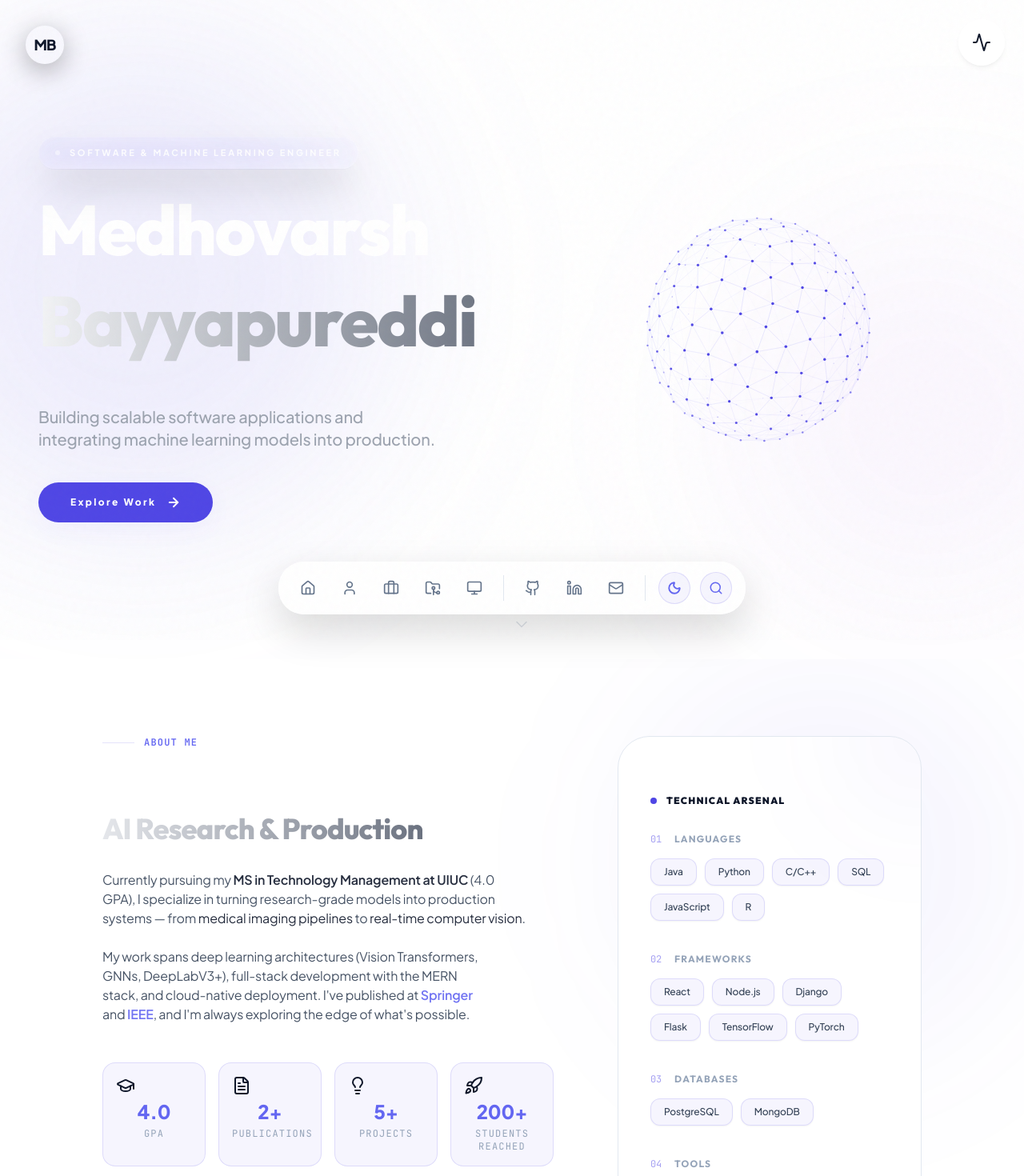
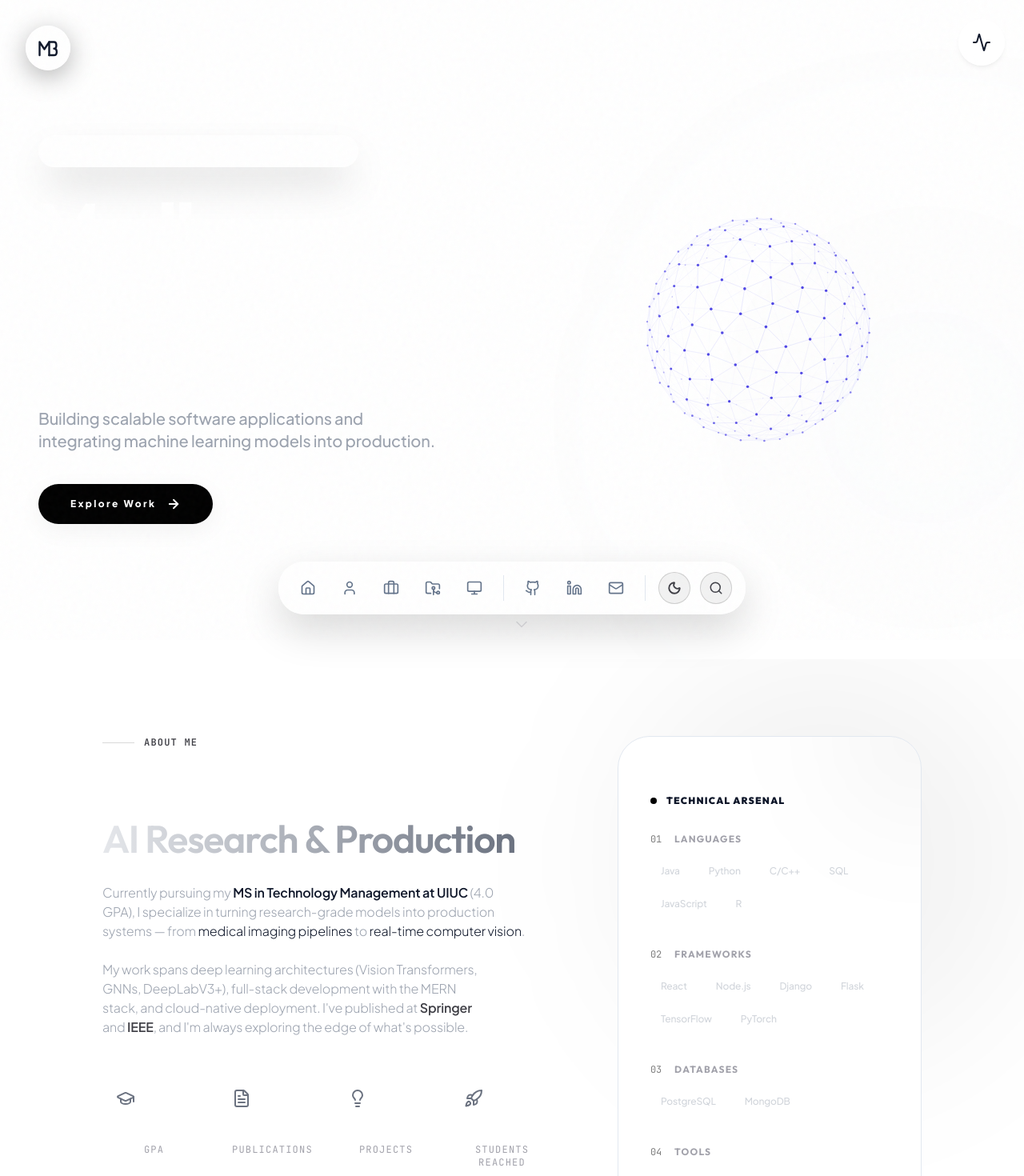
Before and after one commit to Medhovarsh/Medhovarsh-Portfolio, a React (Vite) app: page / in a window 1280 px wide. Shown: the top 1470 px of the page at 80% size. Built offline with nearby package versions, Linux system fonts and the light colour scheme.

Commit message:
style: full Apple/Dyson FAANG aesthetic overhaul, SVg signature logo, deep black theme, and staggered framer text reveals

```diff
--- a/src/components/About.tsx
+++ b/src/components/About.tsx
@@ -57,14 +57,14 @@ const About = () => {
                             <span className="text-xs font-mono tracking-widest font-black uppercase" style={{ color: 'var(--theme-accent-light)' }}>About Me</span>
                         </div>
 
-                        <h2 className="text-3xl md:text-4xl font-extrabold mb-8 tracking-tight leading-tight text-balance text-white">
+                        <h2 className="text-3xl md:text-5xl font-semibold mb-8 tracking-tight leading-tight text-balance text-white">
                             Bridging <br />
                             <span className="text-transparent bg-clip-text bg-gradient-to-r from-gray-200 to-gray-500">
                                 AI Research &amp; Production
                             </span>
                         </h2>
 
-                        <div className="space-y-6 text-sm md:text-base font-normal leading-relaxed" style={{ color: 'var(--theme-text-secondary)', opacity: 0.9 }}>
+                        <div className="space-y-6 text-sm md:text-base font-light leading-relaxed text-gray-400">
                             <p className="text-balance">
                                 Currently pursuing my <strong className="font-semibold" style={{ color: 'var(--theme-text-primary)' }}>MS in Technology Management at UIUC</strong> (4.0 GPA),
                                 I specialize in turning research-grade models into production systems — from
@@ -88,14 +88,10 @@ const About = () => {
                                     viewport={{ once: true }}
                                     transition={{ delay: 0.1 + i * 0.08, duration: 0.5 }}
                                     whileHover={{ y: -3, scale: 1.03 }}
-                                    className="p-4 rounded-2xl text-center"
-                                    style={{
-                                        background: 'var(--theme-accent-surface)',
-                                        border: '1px solid var(--theme-accent-border)',
-                                    }}
+                                    className="p-4 rounded-2xl text-center border border-white/5 bg-transparent"
                                 >
-                                    <div className="text-2xl mb-1">{stat.icon}</div>
-                                    <div className="text-2xl font-black" style={{ color: 'var(--theme-accent-light)' }}>
+                                    <div className="text-2xl mb-1 text-gray-500">{stat.icon}</div>
+                                    <div className="text-3xl font-bold text-white">
                                         <CountUp target={stat.value} suffix={stat.suffix} />
                                     </div>
                                     <div className="text-xs font-mono uppercase tracking-widest mt-1" style={{ color: 'var(--theme-text-muted)' }}>
@@ -140,13 +136,8 @@ const About = () => {
                                         {category.items.map((skill, i) => (
                                             <StaggerItem key={i}>
                                                 <motion.span
-                                                    whileHover={{ y: -3, scale: 1.08, boxShadow: '0 4px 15px rgba(99,102,241,0.25)' }}
-                                                    className="inline-block px-4 py-2 text-xs font-medium rounded-xl transition-all cursor-default shadow-sm"
-                                                    style={{
-                                                        color: 'var(--theme-text-secondary)',
-                                                        background: 'var(--theme-accent-surface)',
-                                                        border: '1px solid var(--theme-accent-border)',
-                                                    }}
+                                                    whileHover={{ scale: 1.05, backgroundColor: 'rgba(255, 255, 255, 0.1)' }}
+                                                    className="inline-block px-3 py-1.5 text-xs font-medium rounded border border-white/10 bg-white/5 text-gray-300 transition-colors cursor-default"
                                                 >
                                                     {skill}
                                                 </motion.span>
--- a/src/components/Hero.tsx
+++ b/src/components/Hero.tsx
@@ -202,24 +202,24 @@ const ParticleSphere = memo(() => {
 
 
 /* ── Animated Headline ── */
-const WordReveal = ({ text }: { text: string }) => (
-    <div className="overflow-hidden">
-        {text.split(' ').map((word, wi) => (
+const WordReveal = ({ text, delayOffset = 0 }: { text: string, delayOffset?: number }) => (
+    <span className="inline-flex overflow-hidden">
+        {text.split('').map((char, ci) => (
             <motion.span
-                key={wi}
-                className="inline-block mr-[0.25em]"
-                initial={{ y: '110%', opacity: 0 }}
-                animate={{ y: 0, opacity: 1 }}
+                key={ci}
+                className="inline-block"
+                initial={{ y: '100%', opacity: 0, filter: 'blur(8px)' }}
+                animate={{ y: 0, opacity: 1, filter: 'blur(0px)' }}
                 transition={{
-                    delay: 0.5 + wi * 0.12,
-                    duration: 0.7,
-                    ease: [0.22, 1, 0.36, 1],
+                    delay: delayOffset + 0.3 + ci * 0.03,
+                    duration: 0.8,
+                    ease: [0.16, 1, 0.3, 1],
                 }}
             >
-                {word}
+                {char === ' ' ? '\u00A0' : char}
             </motion.span>
         ))}
-    </div>
+    </span>
 );
 
 
@@ -269,14 +269,14 @@ const Hero = () => {
                 {/* Ambient Orbs */}
                 <div className="absolute inset-0 z-0 pointer-events-none">
                     <motion.div
-                        className="absolute top-[-10%] left-[-10%] w-[600px] h-[600px] bg-indigo-600/20 rounded-full blur-[100px] opacity-40 mix-blend-screen"
-                        animate={{ scale: [1, 1.08, 1], opacity: [0.3, 0.5, 0.3] }}
-                        transition={{ duration: 8, repeat: Infinity, ease: 'easeInOut' }}
+                        className="absolute top-[-10%] left-[-10%] w-[600px] h-[600px] bg-white/5 rounded-full blur-[120px] opacity-20 mix-blend-screen"
+                        animate={{ scale: [1, 1.05, 1], opacity: [0.1, 0.15, 0.1] }}
+                        transition={{ duration: 10, repeat: Infinity, ease: 'easeInOut' }}
                     />
                     <motion.div
-                        className="absolute bottom-[-10%] right-[-10%] w-[500px] h-[500px] bg-purple-600/15 rounded-full blur-[100px] opacity-40 mix-blend-screen"
-                        animate={{ scale: [1, 1.12, 1], opacity: [0.25, 0.45, 0.25] }}
-                        transition={{ duration: 10, repeat: Infinity, ease: 'easeInOut', delay: 2 }}
+                        className="absolute bottom-[-10%] right-[-10%] w-[500px] h-[500px] bg-gray-500/10 rounded-full blur-[120px] opacity-20 mix-blend-screen"
+                        animate={{ scale: [1, 1.08, 1], opacity: [0.1, 0.2, 0.1] }}
+                        transition={{ duration: 12, repeat: Infinity, ease: 'easeInOut', delay: 2 }}
                     />
                 </div>
 
@@ -304,15 +304,10 @@ const Hero = () => {
 
                                         {/* Animated headline */}
                                         <h1 className="text-5xl sm:text-6xl md:text-7xl lg:text-[5.5rem] font-extrabold tracking-tight leading-tight text-white pb-4">
-                                            <WordReveal text={name.split(' ')[0]} />
-                                            <motion.span
-                                                className="text-transparent bg-clip-text bg-gradient-to-r from-gray-100 to-gray-500 block pt-1 leading-normal"
-                                                initial={{ opacity: 0, y: 20 }}
-                                                animate={{ opacity: 1, y: 0 }}
-                                                transition={{ delay: 0.9, duration: 0.7, ease: [0.22, 1, 0.36, 1] }}
-                                            >
-                                                {name.split(' ')[1]}
-                                            </motion.span>
+                                            <div className="mb-2"><WordReveal text={name.split(' ')[0]} /></div>
+                                            <div className="text-transparent bg-clip-text bg-gradient-to-r from-gray-100 to-gray-500 block leading-normal">
+                                                <WordReveal text={name.split(' ')[1]} delayOffset={0.3} />
+                                            </div>
                                         </h1>
                                     </motion.div>
 
@@ -373,14 +368,12 @@ const Hero = () => {
                                 <span className="w-1.5 h-1.5 rounded-full bg-white/80 animate-pulse" />
                                 {portfolioData.personalInfo.title}
                             </motion.div>
-                            <motion.h1
-                                className="text-4xl sm:text-5xl font-extrabold tracking-tight leading-tight text-balance text-white pb-4"
-                            >
-                                {name.split(' ')[0]} <br />
-                                <span className="text-transparent bg-clip-text bg-gradient-to-r from-gray-100 to-gray-500 pt-1 block leading-normal">
-                                    {name.split(' ')[1]}
-                                </span>
-                            </motion.h1>
+                            <div className="text-4xl sm:text-5xl font-extrabold tracking-tight leading-tight text-balance text-white pb-4">
+                                <div className="mb-2"><WordReveal text={name.split(' ')[0]} /></div>
+                                <div className="text-transparent bg-clip-text bg-gradient-to-r from-gray-100 to-gray-500 block leading-normal">
+                                    <WordReveal text={name.split(' ')[1]} delayOffset={0.3} />
+                                </div>
+                            </div>
                             <motion.p
                                 initial={{ opacity: 0 }}
                                 animate={{ opacity: 1 }}
@@ -416,7 +409,7 @@ const Hero = () => {
             >
                 <ChevronDown size={24} strokeWidth={1.5} />
             </motion.div>
-        </section>
+        </section >
     );
 };
 
--- a/src/components/Logo.tsx
+++ b/src/components/Logo.tsx
@@ -5,10 +5,10 @@ const Logo = () => {
         <motion.a
             href="#home"
             id="logo"
-            className="fixed top-8 left-8 z-50 flex items-center justify-center w-12 h-12 rounded-full backdrop-blur-xl transition-all duration-300 hover:scale-110 hover:shadow-[0_0_25px_rgba(99,102,241,0.25)]"
+            className="fixed top-8 left-8 z-50 flex items-center justify-center w-14 h-14 rounded-full backdrop-blur-2xl transition-all duration-500 hover:scale-110 hover:shadow-[0_0_40px_rgba(255,255,255,0.15)] group"
             style={{
-                background: 'rgba(255, 255, 255, 0.03)',
-                border: '1px solid rgba(255, 255, 255, 0.1)',
+                background: 'var(--theme-glass-bg)',
+                border: '1px solid var(--theme-glass-border)',
                 boxShadow: '0 8px 32px 0 rgba(0, 0, 0, 0.3)',
             }}
             initial={{ opacity: 0, scale: 0.8 }}
@@ -16,9 +16,38 @@ const Logo = () => {
             transition={{ duration: 0.8, ease: "easeOut" }}
             aria-label="Home"
         >
-            <span className="font-extrabold text-lg tracking-tighter" style={{ color: 'var(--theme-text-primary)' }}>
-                MB
-            </span>
+            <svg
+                width="30"
+                height="30"
+                viewBox="0 0 100 100"
+                fill="none"
+                xmlns="http://www.w3.org/2000/svg"
+                style={{ color: 'var(--theme-text-primary)' }}
+                className="transition-colors group-hover:opacity-70"
+            >
+                {/* Letter M */}
+                <motion.path
+                    d="M 15 80 V 25 L 35 55 L 55 25 V 80"
+                    stroke="currentColor"
+                    strokeWidth="8"
+                    strokeLinecap="round"
+                    strokeLinejoin="round"
+                    initial={{ pathLength: 0, opacity: 0 }}
+                    animate={{ pathLength: 1, opacity: 1 }}
+                    transition={{ duration: 1.5, ease: "easeInOut", delay: 0.2 }}
+                />
+                {/* Letter B */}
+                <motion.path
+                    d="M 55 25 H 75 C 88 25 88 52.5 75 52.5 C 90 52.5 90 80 75 80 H 55"
+                    stroke="currentColor"
+                    strokeWidth="8"
+                    strokeLinecap="round"
+                    strokeLinejoin="round"
+                    initial={{ pathLength: 0, opacity: 0 }}
+                    animate={{ pathLength: 1, opacity: 1 }}
+                    transition={{ duration: 1.5, ease: "easeInOut", delay: 0.6 }}
+                />
+            </svg>
         </motion.a>
     );
 };
--- a/src/index.css
+++ b/src/index.css
@@ -5,25 +5,25 @@
 /* ── Theme Variables ── */
 :root {
   /* Dark mode (default) */
-  --theme-bg: #030014;
-  --theme-bg-secondary: #0a0a1a;
-  --theme-surface: rgba(255, 255, 255, 0.01);
+  --theme-bg: #000000;
+  --theme-bg-secondary: #0a0a0a;
+  --theme-surface: rgba(255, 255, 255, 0.02);
   --theme-surface-hover: rgba(255, 255, 255, 0.06);
-  --theme-border: rgba(255, 255, 255, 0.05);
-  --theme-border-hover: rgba(255, 255, 255, 0.15);
+  --theme-border: rgba(255, 255, 255, 0.08);
+  --theme-border-hover: rgba(255, 255, 255, 0.2);
   --theme-text-primary: #ffffff;
-  --theme-text-secondary: #cbd5e1;
-  /* slate-300 */
-  --theme-text-tertiary: #94a3b8;
-  /* slate-400 */
-  --theme-text-muted: #64748b;
-  /* slate-500 */
-  --theme-accent: #6366f1;
-  /* indigo-500 */
-  --theme-accent-light: #818cf8;
-  /* indigo-400 */
-  --theme-accent-surface: rgba(99, 102, 241, 0.1);
-  --theme-accent-border: rgba(99, 102, 241, 0.2);
+  --theme-text-secondary: #a1a1aa;
+  /* zinc-400 */
+  --theme-text-tertiary: #71717a;
+  /* zinc-500 */
+  --theme-text-muted: #52525b;
+  /* zinc-600 */
+  --theme-accent: #ffffff;
+  /* white */
+  --theme-accent-light: #d4d4d8;
+  /* zinc-300 */
+  --theme-accent-surface: rgba(255, 255, 255, 0.05);
+  --theme-accent-border: rgba(255, 255, 255, 0.15);
   --theme-glass-bg: rgba(255, 255, 255, 0.03);
   --theme-glass-border: rgba(255, 255, 255, 0.08);
   --theme-card-bg: rgba(255, 255, 255, 0.01);
@@ -36,12 +36,12 @@
   --theme-scrollbar-thumb-hover: #3a3a55;
   --theme-shadow: rgba(0, 0, 0, 0.3);
   --theme-dock-bg: rgba(0, 0, 0, 0.2);
-  --theme-heading-shadow: 0 0 80px rgba(255, 255, 255, 0.08), 0 0 32px rgba(255, 255, 255, 0.04);
-  --theme-text-shadow: 0 1px 2px rgba(0, 0, 0, 0.3);
-  --theme-glow: 0 0 60px rgba(99, 102, 241, 0.3), 0 0 120px rgba(99, 102, 241, 0.1);
+  --theme-heading-shadow: none;
+  --theme-text-shadow: none;
+  --theme-glow: 0 0 60px rgba(255, 255, 255, 0.1), 0 0 120px rgba(255, 255, 255, 0.05);
   --theme-glow-white: 0 0 40px rgba(255, 255, 255, 0.15), 0 0 80px rgba(255, 255, 255, 0.05);
-  --theme-aurora-1: rgba(79, 70, 229, 0.06);
-  --theme-aurora-2: rgba(59, 130, 246, 0.05);
+  --theme-aurora-1: rgba(255, 255, 255, 0.02);
+  --theme-aurora-2: rgba(255, 255, 255, 0.01);
   --theme-grain-opacity: 0.02;
   --theme-logo-stroke: white;
   --theme-logo-glow: rgba(255, 255, 255, 0.5);
@@ -62,11 +62,11 @@
   --theme-text-primary: #0f172a;
   --theme-text-secondary: #334155;
   --theme-text-tertiary: #64748b;
-  --theme-text-muted: #94a3b8;
-  --theme-accent: #4f46e5;
-  --theme-accent-light: #6366f1;
-  --theme-accent-surface: rgba(79, 70, 229, 0.05);
-  --theme-accent-border: rgba(79, 70, 229, 0.15);
+  --theme-text-muted: #a1a1aa;
+  --theme-accent: #000000;
+  --theme-accent-light: #3f3f46;
+  --theme-accent-surface: rgba(0, 0, 0, 0.05);
+  --theme-accent-border: rgba(0, 0, 0, 0.15);
   --theme-glass-bg: rgba(255, 255, 255, 0.75);
   --theme-glass-border: rgba(255, 255, 255, 0.5);
   --theme-card-bg: #ffffff;
@@ -81,10 +81,10 @@
   --theme-dock-bg: rgba(255, 255, 255, 0.8);
   --theme-heading-shadow: none;
   --theme-text-shadow: none;
-  --theme-glow: 0 0 20px rgba(79, 70, 229, 0.15);
+  --theme-glow: none;
   --theme-glow-white: none;
-  --theme-aurora-1: rgba(79, 70, 229, 0.08);
-  --theme-aurora-2: rgba(59, 130, 246, 0.08);
+  --theme-aurora-1: rgba(0, 0, 0, 0.02);
+  --theme-aurora-2: rgba(0, 0, 0, 0.01);
   --theme-grain-opacity: 0.03;
   --theme-logo-stroke: #0f172a;
   --theme-logo-glow: rgba(0, 0, 0, 0.05);
@@ -267,7 +267,7 @@ section {
 .cursor-ring[data-state="hover"] {
   width: 56px;
   height: 56px;
-  background-color: rgba(99, 102, 241, 0.1);
+  background-color: rgba(255, 255, 255, 0.1);
   border-color: var(--theme-accent);
   border-width: 2px;
   mix-blend-mode: normal;
```
